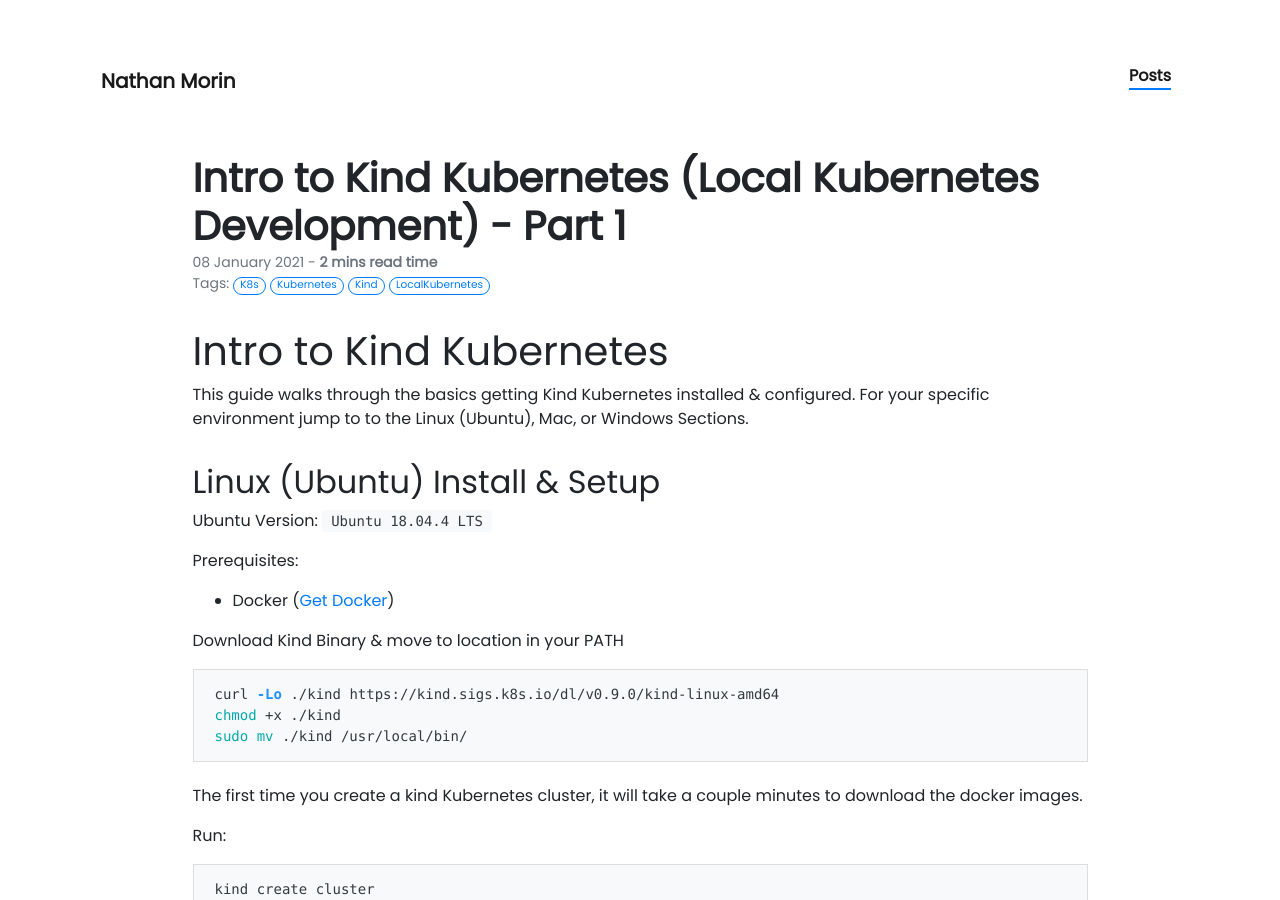
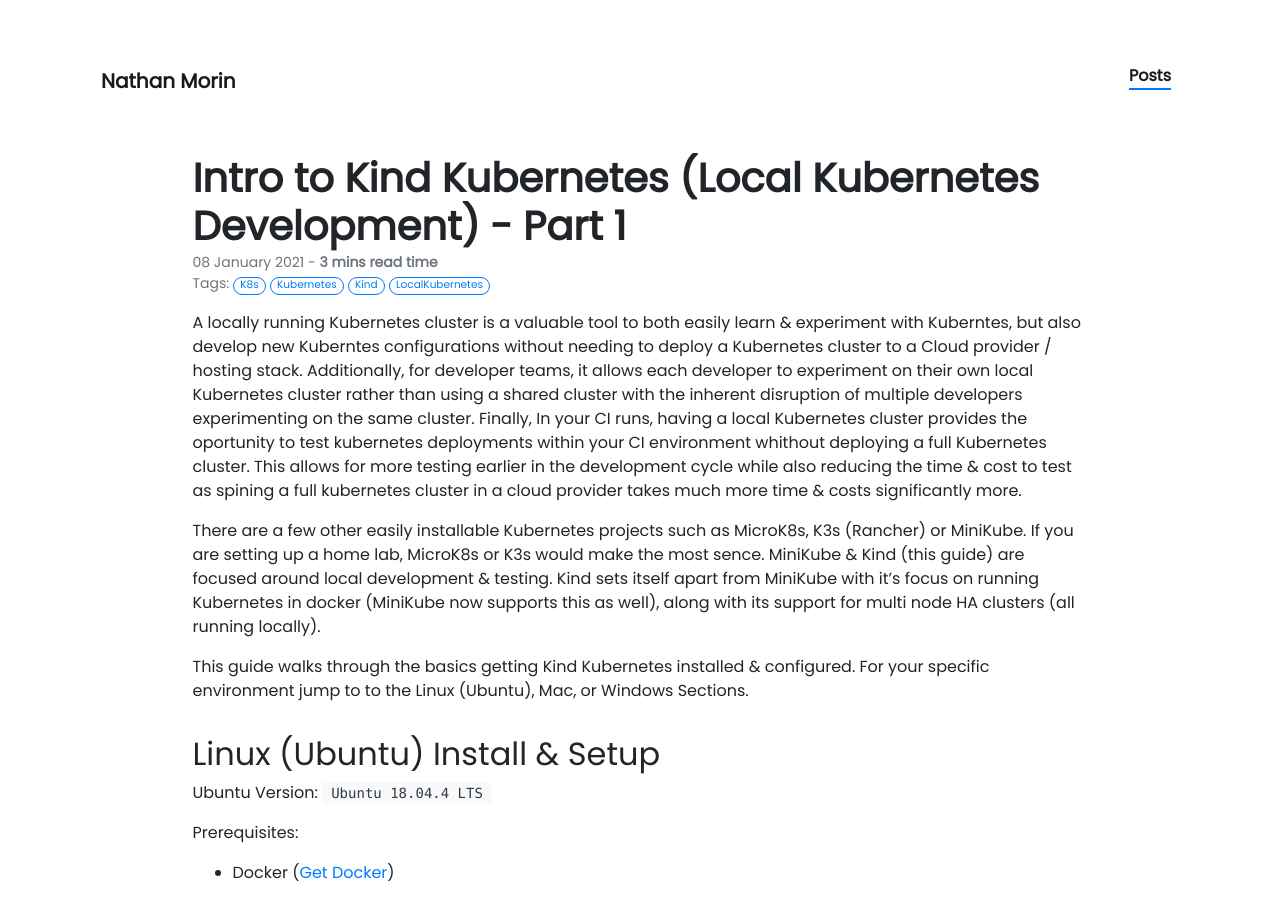
Before and after one commit to nathanamorin/nathanamorin.github.io, a Jekyll site: the page built from _posts/2021-01-08-kind-intro.md, in a window 1280 px wide and 900 px high. Built offline with Jekyll 4.4.1, drawn with Linux system fonts in a browser that asks for light colours; nearby versions of some CDN libraries; our own code applies the rules of GitHub Pages for plain Markdown files; some of the changed text lies outside the part shown.

Commit message:
add intro

```diff
--- a/_posts/2021-01-08-kind-intro.md
+++ b/_posts/2021-01-08-kind-intro.md
@@ -6,11 +6,11 @@
 description: Intro to Kind Kubernetes (Local Kubernetes Development) - Part 1 - Introduction (installation & first config)
 ---
 
+A locally running Kubernetes cluster is a valuable tool to both easily learn & experiment with Kuberntes, but also develop new Kuberntes configurations without needing to deploy a Kubernetes cluster to a Cloud provider / hosting stack.  Additionally, for developer teams, it allows each developer to experiment on their own local Kubernetes cluster rather than using a shared cluster with the inherent disruption of multiple developers experimenting on the same cluster.  Finally, In your CI runs, having a local Kubernetes cluster provides the oportunity to test kubernetes deployments within your CI environment whithout deploying a full Kubernetes cluster.  This allows for more testing earlier in the development cycle while also reducing the time & cost to test as spining a full kubernetes cluster in a cloud provider takes much more time & costs significantly more.
 
-# Intro to Kind Kubernetes
+There are a few other easily installable Kubernetes projects such as MicroK8s, K3s (Rancher) or MiniKube.  If you are setting up a home lab, MicroK8s or K3s would make the most sence.  MiniKube & Kind (this guide) are focused around local development & testing.  Kind sets itself apart from MiniKube with it's focus on running Kubernetes in docker (MiniKube now supports this as well), along with its support for multi node HA clusters (all running locally).
 
 This guide walks through the basics getting Kind Kubernetes installed & configured.  For your specific environment jump to to the Linux (Ubuntu), Mac, or Windows Sections.
-
 
 
 ## Linux (Ubuntu) Install & Setup
@@ -74,6 +74,9 @@
 
 ## Mac
 
+Prerequisites:
++ Docker ([Get Docker](https://docs.docker.com/get-docker/))
+
 Mac installation is simplified greatly by brew (the Mac package manager).  If you haven't already, see [brew installation](./brew).
 
 Once brew is installed, installing kind is as simple as:
```
